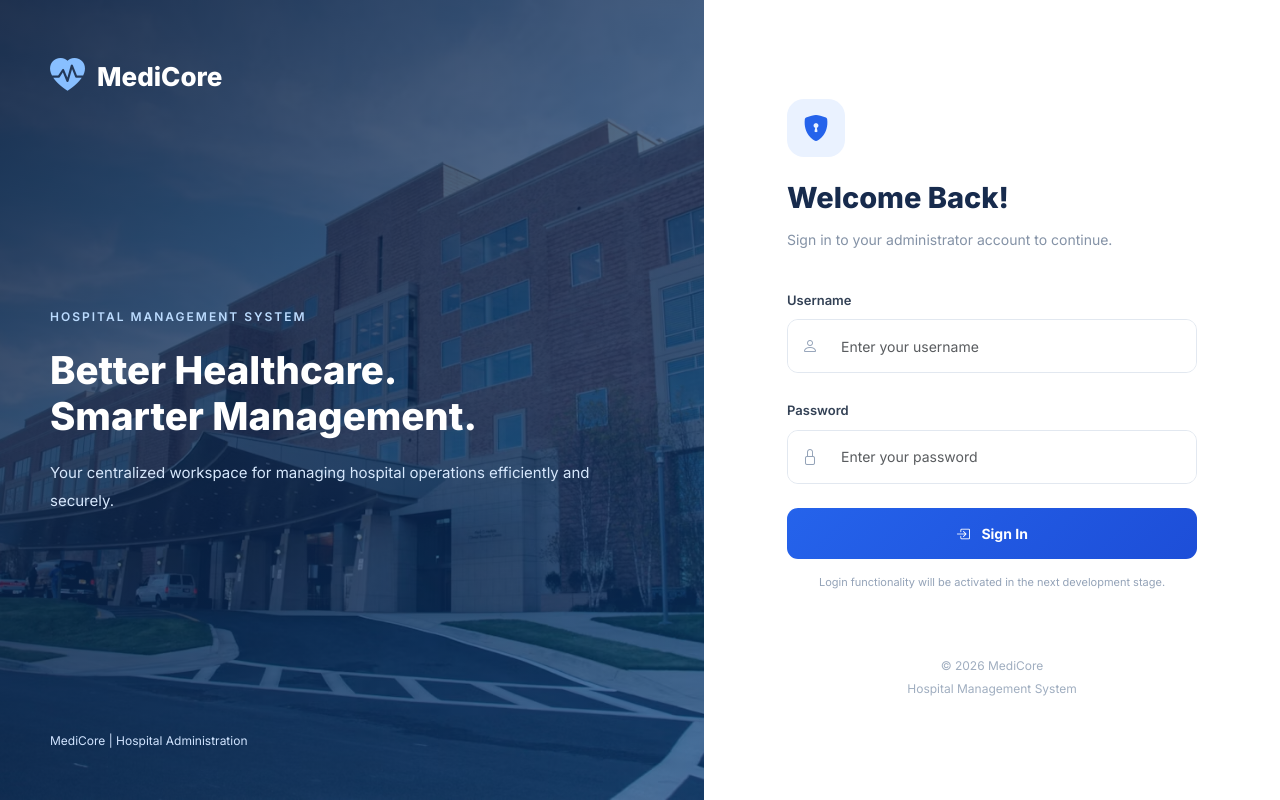
After one commit to DiniduVishwa7/hospital-management-system, a PHP site: page /login.php in a window 1280 px wide. The commit adds this page. Run offline with PHP 8.4, Linux system fonts and the light colour scheme; a stand-in replaces the project's code that opens the database connection.

Commit message:
Implement admin authentication and session protection

```diff
--- /dev/null
+++ b/assets/css/login.css
@@ -0,0 +1,233 @@
+
+/* MediCore Admin Login Page */
+
+* {
+    margin: 0;
+    padding: 0;
+    box-sizing: border-box;
+}
+
+body {
+    font-family: 'Inter', sans-serif;
+    background: #f4f8fc;
+}
+
+.login-container {
+    display: flex;
+    min-height: 100vh;
+}
+
+/* Hospital Image Section */
+
+.login-image-section {
+    width: 55%;
+    background-image:
+        linear-gradient(
+            135deg,
+            rgba(7, 26, 58, 0.88),
+            rgba(13, 71, 142, 0.55)
+        ),
+        url("../images/hospital-banner.avif");
+
+    background-position: center;
+    background-size: cover;
+    color: white;
+    position: relative;
+    display: flex;
+    padding: 50px;
+}
+
+.image-content {
+    display: flex;
+    flex-direction: column;
+    justify-content: space-between;
+    width: 100%;
+}
+
+.login-brand {
+    display: flex;
+    align-items: center;
+    gap: 12px;
+    font-size: 26px;
+    font-weight: 800;
+}
+
+.login-brand i {
+    font-size: 35px;
+    color: #88bfff;
+}
+
+.welcome-message {
+    max-width: 600px;
+}
+
+.welcome-label {
+    font-size: 12px;
+    letter-spacing: 2px;
+    font-weight: 600;
+    color: #bcdcff;
+}
+
+.welcome-message h1 {
+    margin: 20px 0;
+    font-size: clamp(30px, 3vw, 48px);
+    font-weight: 800;
+    line-height: 1.2;
+}
+
+.welcome-message p {
+    color: #d6e7fc;
+    font-size: 15px;
+    line-height: 1.9;
+}
+
+.image-footer {
+    font-size: 12px;
+    color: #d1e4ff;
+}
+
+/* Form Section */
+
+.login-form-section {
+    width: 45%;
+    background: #ffffff;
+    display: flex;
+    justify-content: center;
+    align-items: center;
+    padding: 50px;
+}
+
+.login-form-wrapper {
+    width: 100%;
+    max-width: 410px;
+}
+
+.login-icon {
+    width: 58px;
+    height: 58px;
+    display: flex;
+    justify-content: center;
+    align-items: center;
+    font-size: 26px;
+    color: #2563eb;
+    background: #eaf2ff;
+    border-radius: 17px;
+    margin-bottom: 24px;
+}
+
+.login-form-wrapper h2 {
+    color: #172b4d;
+    font-size: 29px;
+    font-weight: 800;
+    margin-bottom: 12px;
+}
+
+.login-subtitle {
+    color: #8492a6;
+    font-size: 14px;
+    line-height: 1.7;
+    margin-bottom: 35px;
+}
+
+.form-label {
+    font-size: 13px;
+    color: #334155;
+    font-weight: 600;
+    margin-bottom: 9px;
+}
+
+.input-group {
+    border: 1px solid #e2e8f0;
+    border-radius: 11px;
+    overflow: hidden;
+}
+
+.input-group-text {
+    background: #fff;
+    border: none;
+    padding: 14px;
+    color: #94a3b8;
+}
+
+.form-control {
+    border: none;
+    padding: 14px 10px;
+    font-size: 14px;
+}
+
+.form-control:focus {
+    box-shadow: none;
+}
+
+.input-group:focus-within {
+    border-color: #2563eb;
+    box-shadow: 0 0 0 3px rgba(37, 99, 235, 0.1);
+}
+
+.login-btn {
+    width: 100%;
+    padding: 15px;
+    background: linear-gradient(135deg, #2563eb, #1d4ed8);
+    border: none;
+    border-radius: 11px;
+    font-size: 14px;
+    font-weight: 700;
+}
+
+.login-btn:disabled {
+    opacity: 0.65;
+    cursor: not-allowed;
+}
+
+.form-note {
+    color: #94a3b8;
+    font-size: 11px;
+    text-align: center;
+    margin-top: 15px;
+}
+
+.login-footer {
+    margin-top: 65px;
+    text-align: center;
+    color: #a0aec0;
+    font-size: 12px;
+    line-height: 1.9;
+}
+
+.mobile-brand {
+    display: none;
+}
+
+/* Responsive Design */
+
+@media (max-width: 991px) {
+    .login-image-section {
+        display: none;
+    }
+
+    .login-form-section {
+        width: 100%;
+        min-height: 100vh;
+        padding: 30px;
+    }
+
+    .mobile-brand {
+        display: flex;
+        align-items: center;
+        gap: 10px;
+        color: #2563eb;
+        font-size: 23px;
+        font-weight: 800;
+        margin-bottom: 45px;
+    }
+}
+
+@media (max-width: 480px) {
+    .login-form-section {
+        padding: 24px;
+    }
+
+    .login-form-wrapper h2 {
+        font-size: 25px;
+    }
+}
--- /dev/null
+++ b/login.php
@@ -0,0 +1,285 @@
+
+<?php
+
+// Configure secure session cookie settings
+session_set_cookie_params([
+    "httponly" => true,
+    "secure" => !empty($_SERVER["HTTPS"])
+        && $_SERVER["HTTPS"] !== "off",
+    "samesite" => "Lax"
+]);
+
+session_start();
+
+// Load database connection
+require_once __DIR__ . "/config/database.local.php";
+
+$pageTitle = "Admin Login";
+$error = "";
+
+// Already logged in? Go to dashboard
+if (isset($_SESSION["user_id"])) {
+    header("Location: index.php");
+    exit;
+}
+
+// Generate a CSRF token for the login form
+if (empty($_SESSION["login_token"])) {
+    $_SESSION["login_token"] = bin2hex(random_bytes(32));
+}
+
+// Handle login form submission
+if ($_SERVER["REQUEST_METHOD"] === "POST") {
+
+    $username = trim($_POST["username"] ?? "");
+    $password = $_POST["password"] ?? "";
+    $token = $_POST["login_token"] ?? "";
+
+    if (
+        !is_string($token) ||
+        !hash_equals($_SESSION["login_token"], $token)
+    ) {
+        $error = "Invalid request. Please refresh and try again.";
+
+    } elseif ($username === "" || $password === "") {
+        $error = "Please enter your username and password.";
+
+    } else {
+
+        try {
+            // Find the administrator account
+            $sql = "SELECT user_id, username, password_hash
+                    FROM users
+                    WHERE username = :username
+                    LIMIT 1";
+
+            $statement = $pdo->prepare($sql);
+
+            $statement->execute([
+                "username" => $username
+            ]);
+
+            $user = $statement->fetch();
+
+            // Verify entered password
+            if (
+                $user &&
+                password_verify(
+                    $password,
+                    $user["password_hash"]
+                )
+            ) {
+                // Prevent session fixation
+                session_regenerate_id(true);
+
+                // Store logged-in administrator details
+                $_SESSION["user_id"] = (int) $user["user_id"];
+                $_SESSION["username"] = $user["username"];
+
+                unset($_SESSION["login_token"]);
+
+                // Redirect to dashboard
+                header("Location: index.php");
+                exit;
+
+            } else {
+                $error = "Invalid username or password.";
+            }
+
+        } catch (PDOException $e) {
+            error_log($e->getMessage());
+            $error = "Login is temporarily unavailable.";
+        }
+    }
+}
+
+?>
+
+
+<!DOCTYPE html>
+<html lang="en">
+<head>
+    <meta charset="UTF-8">
+    <meta name="viewport"
+          content="width=device-width, initial-scale=1.0">
+
+    <title><?php echo $pageTitle; ?> | MediCore</title>
+
+    <!-- Bootstrap 5 -->
+    <link href="https://cdn.jsdelivr.net/npm/bootstrap@5.3.3/dist/css/bootstrap.min.css"
+          rel="stylesheet">
+
+    <!-- Bootstrap Icons -->
+    <link href="https://cdn.jsdelivr.net/npm/bootstrap-icons@1.11.3/font/bootstrap-icons.min.css"
+          rel="stylesheet">
+
+    <!-- Google Font -->
+    <link href="https://fonts.googleapis.com/css2?family=Inter:wght@400;500;600;700;800&display=swap"
+          rel="stylesheet">
+
+    <!-- Login Page CSS -->
+    <link rel="stylesheet" href="assets/css/login.css">
+</head>
+
+<body>
+
+<div class="login-container">
+
+    <!-- Left: Hospital Image -->
+    <section class="login-image-section">
+
+        <div class="image-content">
+
+            <div class="login-brand">
+                <i class="bi bi-heart-pulse-fill"></i>
+                <span>MediCore</span>
+            </div>
+
+            <div class="welcome-message">
+                <span class="welcome-label">
+                    HOSPITAL MANAGEMENT SYSTEM
+                </span>
+
+                <h1>
+                    Better Healthcare.<br>
+                    Smarter Management.
+                </h1>
+
+                <p>
+                    Your centralized workspace for managing
+                    hospital operations efficiently and securely.
+                </p>
+            </div>
+
+            <div class="image-footer">
+                MediCore | Hospital Administration
+            </div>
+
+        </div>
+
+    </section>
+
+    <!-- Right: Login Form -->
+    <section class="login-form-section">
+
+        <div class="login-form-wrapper">
+
+            <div class="mobile-brand">
+                <i class="bi bi-heart-pulse-fill"></i>
+                <span>MediCore</span>
+            </div>
+
+            <div class="login-icon">
+                <i class="bi bi-shield-lock-fill"></i>
+            </div>
+
+            <h2>Welcome Back!</h2>
+
+            <p class="login-subtitle">
+                Sign in to your administrator account
+                to continue.
+            </p>
+            <?php if ($error !== ""): ?>
+
+    <div class="alert alert-danger" role="alert">
+        <i class="bi bi-exclamation-circle me-2"></i>
+
+        <?php echo htmlspecialchars(
+            $error,
+            ENT_QUOTES,
+            "UTF-8"
+        ); ?>
+    </div>
+
+<?php endif; ?>
+
+            <!-- Form: authentication added next -->
+            <form method="POST" action="login.php">
+
+    <input
+        type="hidden"
+        name="login_token"
+        value="<?php echo htmlspecialchars(
+            $_SESSION['login_token'],
+            ENT_QUOTES,
+            'UTF-8'
+        ); ?>"
+    >
+
+                <div class="mb-4">
+                    <label for="username"
+                           class="form-label">
+                        Username
+                    </label>
+
+                    <div class="input-group">
+                        <span class="input-group-text">
+                            <i class="bi bi-person"></i>
+                        </span>
+
+                        <input
+                            type="text"
+                            id="username"
+                            name="username"
+                            class="form-control"
+                            placeholder="Enter your username"
+                            autocomplete="username"
+                            required
+                        >
+                    </div>
+                </div>
+
+                <div class="mb-4">
+                    <label for="password"
+                           class="form-label">
+                        Password
+                    </label>
+
+                    <div class="input-group">
+                        <span class="input-group-text">
+                            <i class="bi bi-lock"></i>
+                        </span>
+
+                        <input
+                            type="password"
+                            id="password"
+                            name="password"
+                            class="form-control"
+                            placeholder="Enter your password"
+                            autocomplete="current-password"
+                            required
+                        >
+                    </div>
+                </div>
+
+
+<button
+    type="submit"
+    class="btn btn-primary login-btn"
+>
+    <i class="bi bi-box-arrow-in-right me-2"></i>
+    Sign In
+</button>
+
+
+                <p class="form-note">
+                    Login functionality will be activated
+                    in the next development stage.
+                </p>
+
+            </form>
+
+            <div class="login-footer">
+                &copy; <?php echo date("Y"); ?> MediCore
+                <br>
+                Hospital Management System
+            </div>
+
+        </div>
+
+    </section>
+
+</div>
+
+</body>
+</html>
```
Also changed, not shown: assets/css/style.css (+48 -0 lines), index.php (+51 -7 lines), logout.php (added, +59 -0 lines), 1 other file.
